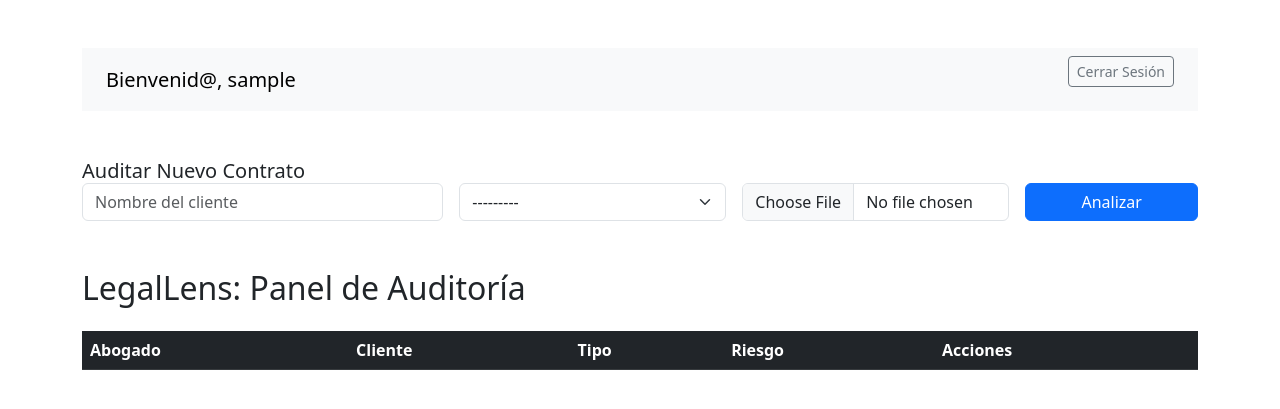
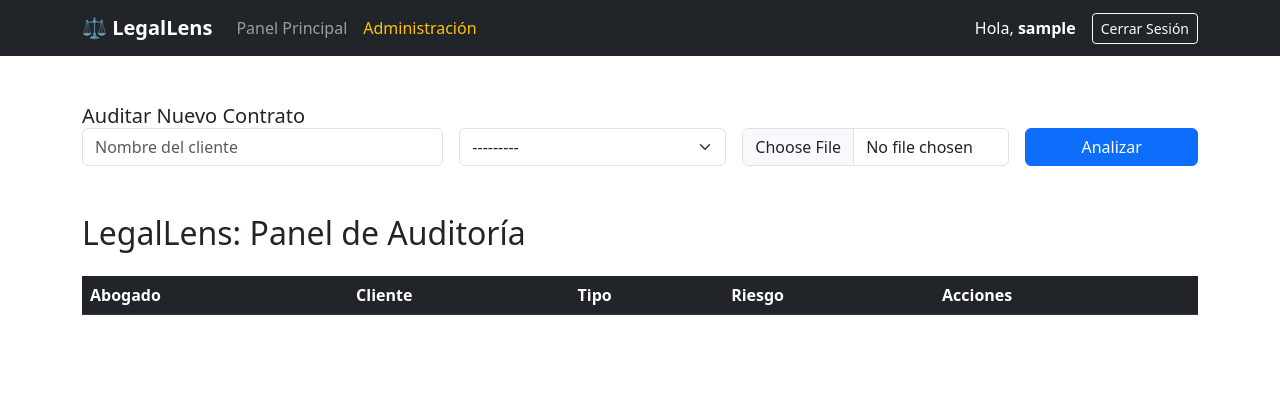
Before and after one commit to CarJimCha/LegalLens, a Django app: page / in a window 1280 px wide. Shown: the top 409 px of the page. Run offline with Django 5.2, Linux system fonts and the light colour scheme; a user stored in the database is signed in; tables that the repository leaves empty hold one stand-in row (values such as "Sample post"); data that the repository does not hold is empty.

Commit message:
New nav bar

```diff
--- a/backend/core/templates/core/dashboard.html
+++ b/backend/core/templates/core/dashboard.html
@@ -1,15 +1,36 @@
 <!-- dashboard.html simplificado -->
 <link href="https://cdn.jsdelivr.net/npm/bootstrap@5.3.0/dist/css/bootstrap.min.css" rel="stylesheet">
 
-<div class="container mt-5">
-    <nav class="navbar navbar-light bg-light px-4">
-        <span class="navbar-brand">Bienvenid@, {{ user.username }}</span>
-        <form action="{% url 'logout' %}" method="post" style="display:inline;">
-            {% csrf_token %}
-            <button type="submit" class="btn btn-outline-secondary btn-sm">Cerrar Sesión</button>
-        </form>
-    </nav>
-</div>
+<nav class="navbar navbar-expand-lg navbar-dark bg-dark mb-4">
+    <div class="container">
+        <a class="navbar-brand fw-bold" href="{% url 'dashboard' %}">⚖️ LegalLens</a>
+
+        <button class="navbar-toggler" type="button" data-bs-toggle="collapse" data-bs-target="#navbarNav">
+            <span class="navbar-toggler-icon"></span>
+        </button>
+
+        <div class="collapse navbar-collapse" id="navbarNav">
+            <ul class="navbar-nav me-auto">
+                <li class="nav-item">
+                    <a class="nav-link" href="{% url 'dashboard' %}">Panel Principal</a>
+                </li>
+                {% if user.is_staff %}
+                <li class="nav-item">
+                    <a class="nav-link text-warning" href="/admin/">Administración</a>
+                </li>
+                {% endif %}
+            </ul>
+
+            <div class="d-flex align-items-center text-white">
+                <span class="me-3">Hola, <strong>{{ user.username }}</strong></span>
+                <form action="{% url 'logout' %}" method="post" class="m-0">
+                    {% csrf_token %}
+                    <button type="submit" class="btn btn-outline-light btn-sm">Cerrar Sesión</button>
+                </form>
+            </div>
+        </div>
+    </div>
+</nav>
 
 <div class="container mt-5">
     <div class="card-body">
@@ -51,7 +72,7 @@
                 <td>{{ c.cliente }}</td>
                 <td>{{ c.get_tipo_display }}</td>
                 <td>
-                    <span class="badge {% if c.riesgo == 'Critico' %}bg-danger{% elif c.riesgo == 'Medio' %}bg-warning{% elif c.riesgo == 'Bajo' %}bg-success{% else %}.bg-info{% endif %}">
+                    <span class="badge {% if c.riesgo == 'Critico' %}bg-danger{% elif c.riesgo == 'Medio' %}bg-warning text-dark{% elif c.riesgo == 'Bajo' %}bg-success{% else %}bg-info{% endif %}">
                         {{ c.riesgo }}
                     </span>
                 </td>
```
Also changed, not shown: backend/core/templates/core/detalle.html (+31 -0 lines).
